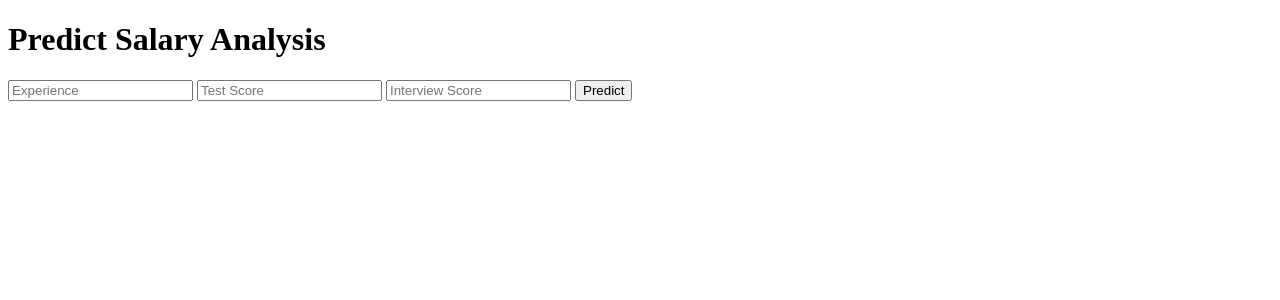
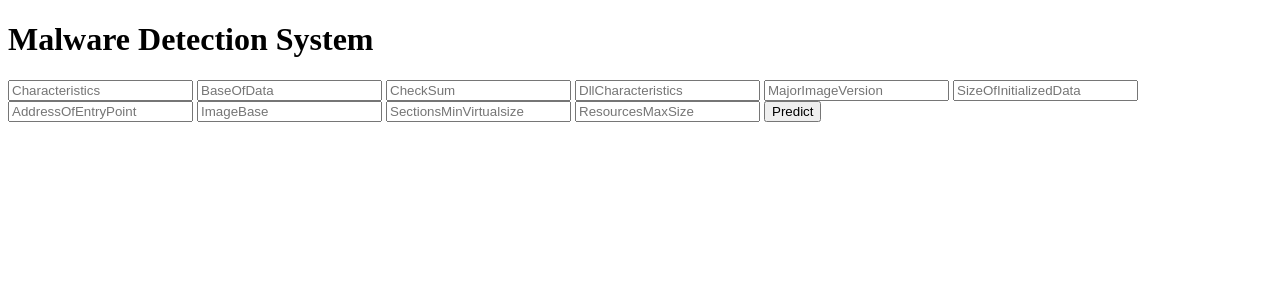
Before and after one commit to ThomasMThoppil/Heroku_deploy, a Flask app: page / in a window 1280 px wide. Shown: the top 300 px of the page. Run offline with Flask 2, Linux system fonts and the light colour scheme.

Commit message:
template done

```diff
--- a/templates/index.html
+++ b/templates/index.html
@@ -13,13 +13,22 @@
 
 <body>
  <div class="login">
-	<h1>Predict Salary Analysis</h1>
+	<h1>Malware Detection System</h1>
 
      <!-- Main Input For Receiving Query to our ML -->
     <form action="{{ url_for('predict')}}"method="post">
-    	<input type="text" name="experience" placeholder="Experience" required="required" />
-        <input type="text" name="test_score" placeholder="Test Score" required="required" />
-		<input type="text" name="interview_score" placeholder="Interview Score" required="required" />
+    	<input type="text" name="Characteristics" placeholder="Characteristics" required="required" />
+        <input type="text" name="BaseOfData" placeholder="BaseOfData" required="required" />
+		<input type="text" name="CheckSum" placeholder="CheckSum" required="required" />
+	<input type="text" name="DllCharacteristics" placeholder="DllCharacteristics" required="required" />
+        <input type="text" name="MajorImageVersion" placeholder="MajorImageVersion" required="required" />
+		<input type="text" name="SizeOfInitializedData" placeholder="SizeOfInitializedData" required="required" />
+
+	<input type="text" name="AddressOfEntryPoint" placeholder="AddressOfEntryPoint" required="required" />
+        <input type="text" name="ImageBase" placeholder="ImageBase" required="required" />
+		<input type="text" name="SectionsMinVirtualsize" placeholder="SectionsMinVirtualsize" required="required" />
+
+	<input type="text" name="ResourcesMaxSize" placeholder="ResourcesMaxSize" required="required" />
 
         <button type="submit" class="btn btn-primary btn-block btn-large">Predict</button>
     </form>
```
